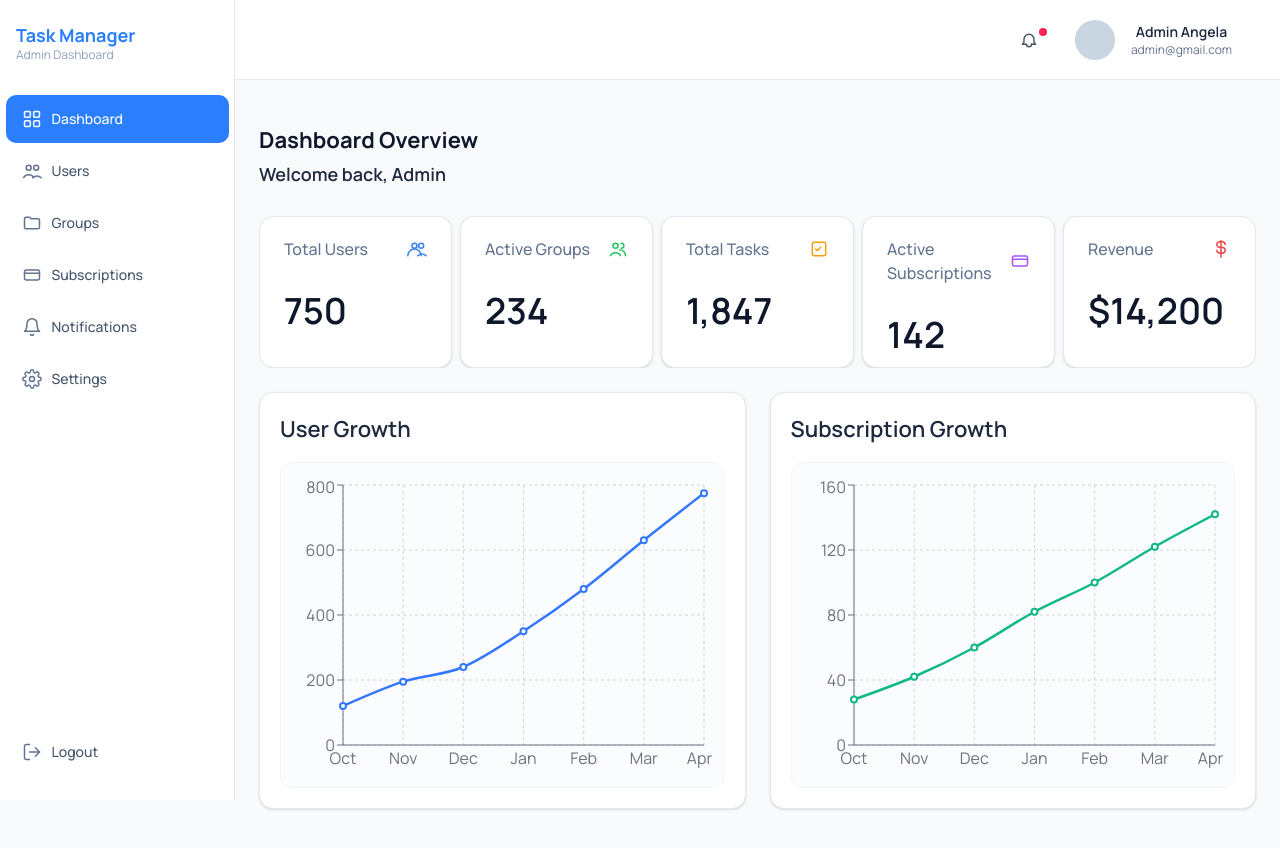
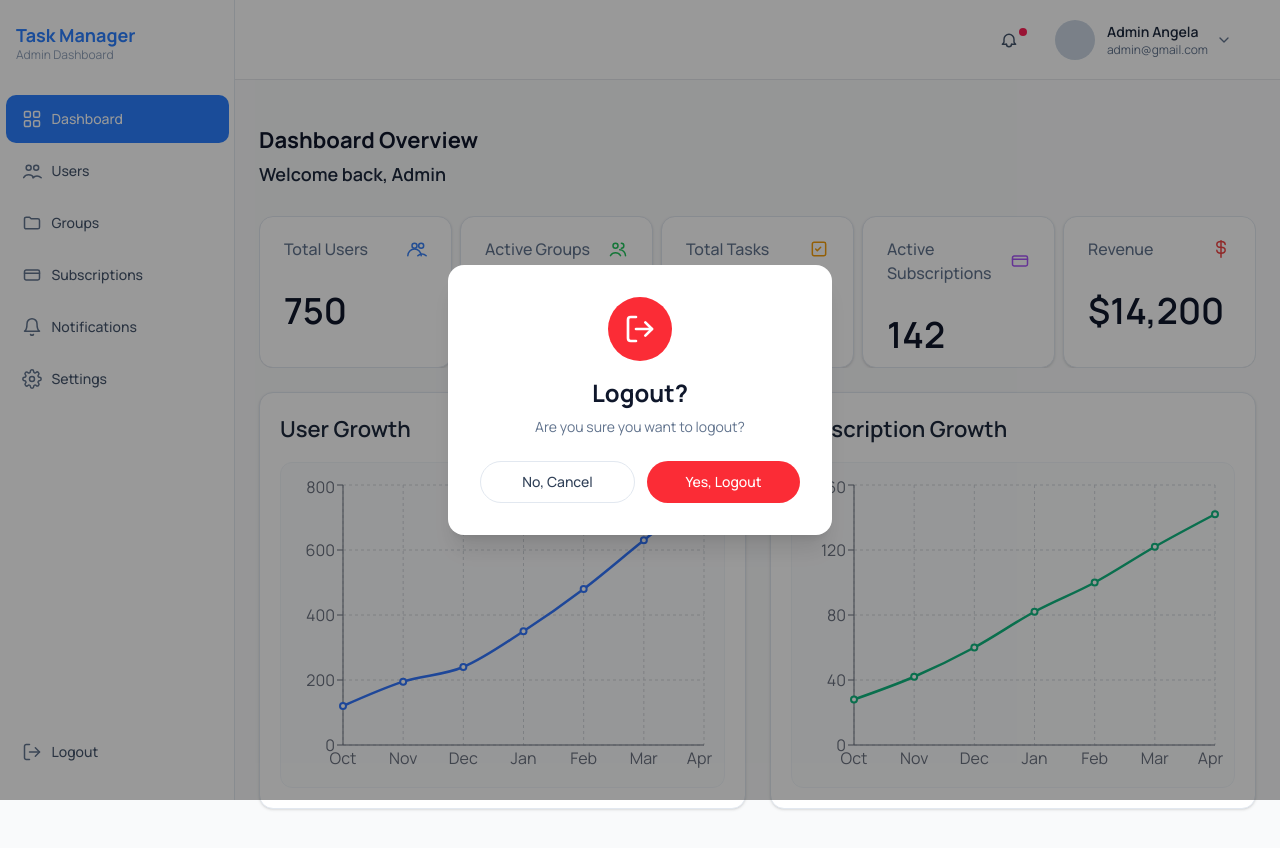
Before and after one commit to ShiponChowdhury1/group-countdown-dashboard, a Next.js app: page /dashboard in a window 1280 px wide. Both pictures are taken after a click on the button "Logout". Built offline with nearby package versions, Linux system fonts and the light colour scheme; a web font is replaced by a local one.

Commit message:
create a dorpdawon button add and logout button create

```diff
--- /dev/null
+++ b/src/app/_components/dashboard/logout/logout-modal.tsx
@@ -0,0 +1,48 @@
+type Props = {
+  open: boolean;
+  onClose: () => void;
+  onConfirm: () => void;
+};
+
+export default function LogoutModal({ open, onClose, onConfirm }: Props) {
+  if (!open) return null;
+  return (
+    <div className="fixed inset-0 z-50 flex items-center justify-center bg-black/40">
+      <div className="w-full max-w-sm rounded-2xl bg-white p-8 shadow-xl text-center">
+        <div className="mx-auto mb-4 flex h-16 w-16 items-center justify-center rounded-full bg-red-500">
+          <svg
+            className="h-8 w-8 text-white"
+            viewBox="0 0 24 24"
+            fill="none"
+            stroke="currentColor"
+            strokeWidth="2"
+            strokeLinecap="round"
+            strokeLinejoin="round"
+          >
+            <path d="M9 21H5a2 2 0 0 1-2-2V5a2 2 0 0 1 2-2h4" />
+            <polyline points="16 17 21 12 16 7" />
+            <line x1="21" y1="12" x2="9" y2="12" />
+          </svg>
+        </div>
+
+        <h2 className="text-2xl font-bold text-slate-900">Logout?</h2>
+        <p className="mt-2 text-sm text-slate-500">Are you sure you want to logout?</p>
+
+        <div className="mt-6 flex gap-3">
+          <button
+            onClick={onClose}
+            className="flex-1 rounded-full border border-slate-200 py-2.5 text-sm font-medium text-slate-700 hover:bg-slate-50"
+          >
+            No, Cancel
+          </button>
+          <button
+            onClick={onConfirm}
+            className="flex-1 rounded-full bg-red-500 py-2.5 text-sm font-medium text-white hover:bg-red-600"
+          >
+            Yes, Logout
+          </button>
+        </div>
+      </div>
+    </div>
+  );
+}
--- a/src/app/_components/dashboard/top-nav.tsx
+++ b/src/app/_components/dashboard/top-nav.tsx
@@ -1,13 +1,16 @@
 'use client';
 
 import { useState, useRef, useEffect } from 'react';
+import LogoutModal from "@/app/_components/dashboard/logout/logout-modal";
 
 type TopNavProps = {
 	onMenuClick: () => void;
+	onProfileNavigate: () => void;
 };
 
-export default function TopNav({ onMenuClick }: TopNavProps) {
+export default function TopNav({ onMenuClick, onProfileNavigate }: TopNavProps) {
 	const [isOpen, setIsOpen] = useState(false);
+	const [logoutModal, setLogoutModal] = useState(false);
 	const dropdownRef = useRef<HTMLDivElement>(null);
 
 	useEffect(() => {
@@ -54,13 +57,16 @@ export default function TopNav({ onMenuClick }: TopNavProps) {
 					<div className="relative" ref={dropdownRef}>
 						<button
 							onClick={() => setIsOpen(!isOpen)}
-							className="flex items-center gap-3 rounded-full hover:bg-slate-50 px-3 py-2 cursor-pointer"
+							className="flex items-center gap-2 rounded-full px-3 py-2 cursor-pointer hover:bg-slate-50"
 						>
 							<div className="h-10 w-10 rounded-full bg-slate-300" />
-							<div className="ml-1 leading-tight">
+							<div className="ml-1 leading-tight text-left">
 								<p className="text-sm font-semibold text-slate-800">Admin Angela</p>
 								<p className="text-xs text-slate-500">admin@gmail.com</p>
 							</div>
+							<svg viewBox="0 0 24 24" className={`h-4 w-4 text-slate-500 transition-transform ${isOpen ? "rotate-180" : "rotate-0"}`} fill="none" stroke="currentColor" strokeWidth="2" strokeLinecap="round" strokeLinejoin="round" aria-hidden="true">
+								<path d="m6 9 6 6 6-6" />
+							</svg>
 						</button>
 
 						{isOpen && (
@@ -77,7 +83,10 @@ export default function TopNav({ onMenuClick }: TopNavProps) {
 
 								<div className="p-4 space-y-3">
 									<button
-										onClick={() => setIsOpen(false)}
+										onClick={() => {
+										setIsOpen(false);
+										onProfileNavigate();
+									}}
 										className="w-full flex items-center gap-3 px-4 py-3 text-slate-700 hover:bg-slate-50 rounded-lg transition"
 									>
 										<svg viewBox="0 0 24 24" className="h-5 w-5" fill="currentColor">
@@ -87,7 +96,10 @@ export default function TopNav({ onMenuClick }: TopNavProps) {
 									</button>
 
 									<button
-										onClick={() => setIsOpen(false)}
+									onClick={() => {
+										setIsOpen(false);
+										onProfileNavigate();
+									}}
 										className="w-full flex items-center gap-3 px-4 py-3 text-slate-700 hover:bg-slate-50 rounded-lg transition"
 									>
 										<svg viewBox="0 0 24 24" className="h-5 w-5" fill="currentColor">
@@ -97,7 +109,10 @@ export default function TopNav({ onMenuClick }: TopNavProps) {
 									</button>
 
 									<button
-										onClick={() => setIsOpen(false)}
+										onClick={() => {
+											setIsOpen(false);
+											setLogoutModal(true);
+										}}
 										className="w-full flex items-center gap-3 px-4 py-3 text-red-500 hover:bg-red-50 rounded-lg transition"
 									>
 										<svg viewBox="0 0 24 24" className="h-5 w-5" fill="currentColor">
@@ -111,6 +126,15 @@ export default function TopNav({ onMenuClick }: TopNavProps) {
 					</div>
 				</div>
 			</div>
+
+			<LogoutModal
+				open={logoutModal}
+				onClose={() => setLogoutModal(false)}
+				onConfirm={() => {
+					setLogoutModal(false);
+					// logout logic — e.g. router.push("/login")
+				}}
+			/>
 		</header>
 	);
 }
--- a/src/app/_components/sidebar/admin-sidebar.tsx
+++ b/src/app/_components/sidebar/admin-sidebar.tsx
@@ -1,4 +1,8 @@
+"use client";
+
+import { useState } from "react";
 import { navItems } from "@/data/dashboard";
+import LogoutModal from "@/app/_components/dashboard/logout/logout-modal";
 
 type AdminSidebarProps = {
 	activeNav: string;
@@ -13,6 +17,8 @@ export default function AdminSidebar({
 	isOpen,
 	onClose,
 }: AdminSidebarProps) {
+	const [logoutModal, setLogoutModal] = useState(false);
+
 	return (
 		<>
 			{isOpen && (
@@ -62,6 +68,7 @@ export default function AdminSidebar({
 
 					<button
 						type="button"
+						onClick={() => setLogoutModal(true)}
 						className="mx-auto mt-auto flex h-12 w-55.75 items-center gap-2.5 rounded-[10px] pt-2.5 pr-2.5 pb-2.5 pl-4 text-sm font-medium text-slate-600 transition-colors hover:bg-slate-100"
 					>
 						<span className="text-slate-500">{getLogoutIcon()}</span>
@@ -69,6 +76,15 @@ export default function AdminSidebar({
 					</button>
 				</div>
 			</aside>
+
+			<LogoutModal
+				open={logoutModal}
+				onClose={() => setLogoutModal(false)}
+				onConfirm={() => {
+					setLogoutModal(false);
+					// logout logic — e.g. router.push("/login")
+				}}
+			/>
 		</>
 	);
 }
--- a/src/app/dashboard/page.tsx
+++ b/src/app/dashboard/page.tsx
@@ -30,7 +30,10 @@ export default function DashboardPage() {
 			/>
 
 			<main className="min-h-screen pb-10 lg:pl-58.75">
-				<TopNav onMenuClick={() => setIsSidebarOpen((prev) => !prev)} />
+				<TopNav
+					onMenuClick={() => setIsSidebarOpen((prev) => !prev)}
+					onProfileNavigate={() => setActiveNav("Settings")}
+				/>
 
 				{activeNav === "Users" && <UsersPage />}
 				{activeNav === "Groups" && <GroupsPage />}
--- a/src/app/layout.tsx
+++ b/src/app/layout.tsx
@@ -13,7 +13,7 @@ const playfair = Playfair_Display({
 });
 
 export const metadata: Metadata = {
-  title: "Auth UI Kit",
+  title: "Group Countdown",
   description: "Modern authentication screens for admin access.",
 };
 
```
